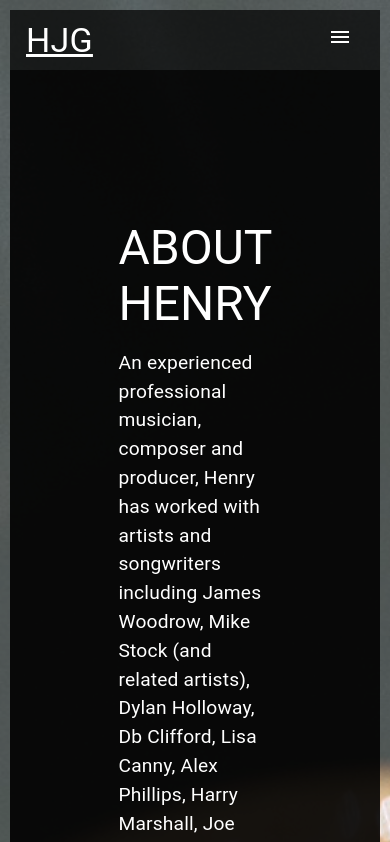
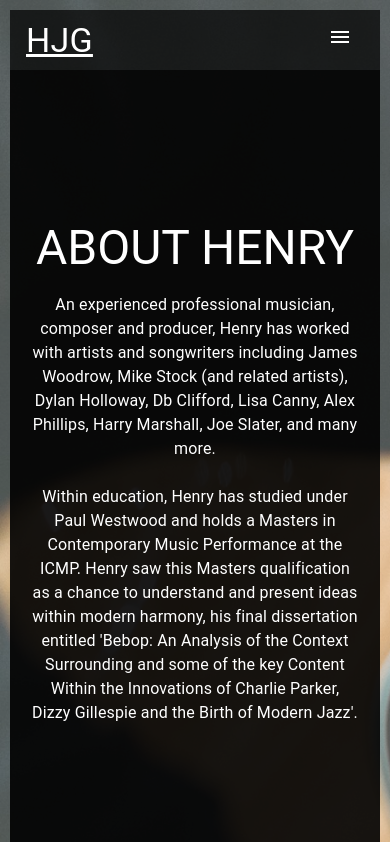
Before and after one commit to HenryJamesGreen/hjgmusic, a React (Create React App) app: page /about in a window 390 px wide. Shown: the top 842 px of the page. Built offline with nearby package versions, Linux system fonts and the light colour scheme.

Commit message:
soerted phone probs

```diff
--- a/src/Pages/About.js
+++ b/src/Pages/About.js
@@ -1,31 +1,51 @@
-/* eslint-disable */
 import React from "react";
 import Typography from "@mui/material/Typography";
 
 function About() {
   return (
     <div
+      className="container"
       style={{
         display: "flex",
         justifyContent: "center",
-        alignItems: "start",
         backgroundColor: "rgba(0 , 0 , 0 , 0.9)", // Set background color to black
         minHeight: "100vh", // Ensure full viewport height
-        padding: "150px", // Add padding for better spacing
+        paddingTop: "150px",
         marginTop: "0px", // Adjusting the top margin to position the text higher
-        marginBottom: "4px"
+        marginBottom: "4px",
+        textAlign: "left", // Align the text to the left by default
       }}
     >
       <div
         style={{
           maxWidth: "1000px", // Set maximum width
-          paddingTop: "0px", // Adjust padding top
+          width: "100%", // Ensure it takes full width on larger screens
+          padding: "0 20px", // Add horizontal padding for better spacing
+          boxSizing: "border-box", // Include padding and border in the element's total width and height
         }}
       >
-        <Typography gutterBottom variant="h3" component="div" sx={{ color: "white" }}> {/* Make heading bigger and text white*/}
+        <Typography gutterBottom variant="h3" component="div" sx={{ color: "white",  '@media screen and (max-width: 600px)': { // Media query for mobile devices
+               // Adjust font size for smaller screens
+              width: "100%",
+              textAlign: 'center',
+
+            } }}> {/* Make heading bigger and text white*/}
           ABOUT HENRY
         </Typography>
-        <Typography variant="body1" color="text.secondary" sx={{ fontSize: "1.2rem", color: "white" }}> {/* Increase font size and make text white */}
+        <Typography
+          variant="body1"
+          color="text.secondary"
+          sx={{
+            fontSize: "1.2rem",
+            color: "white",
+            '@media screen and (max-width: 600px)': { // Media query for mobile devices
+              fontSize: "1rem", // Adjust font size for smaller screens
+              width: "100%",
+              textAlign: 'center',
+
+            }
+          }}
+        > {/* Increase font size and make text white */}
           An experienced professional musician, composer and producer, Henry
           has worked with artists and songwriters including James Woodrow,
           Mike Stock (and related artists), Dylan Holloway, Db Clifford, Lisa
```
